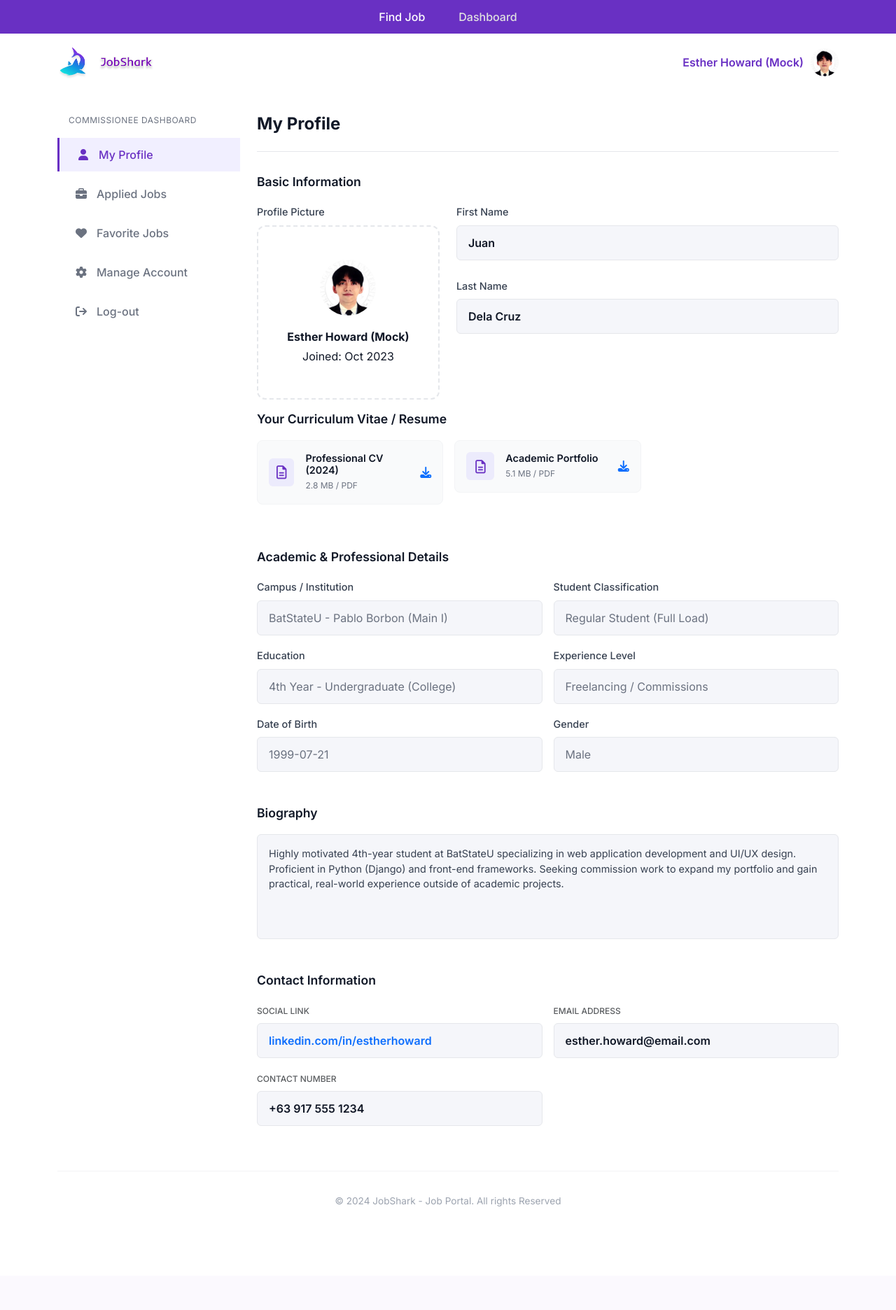
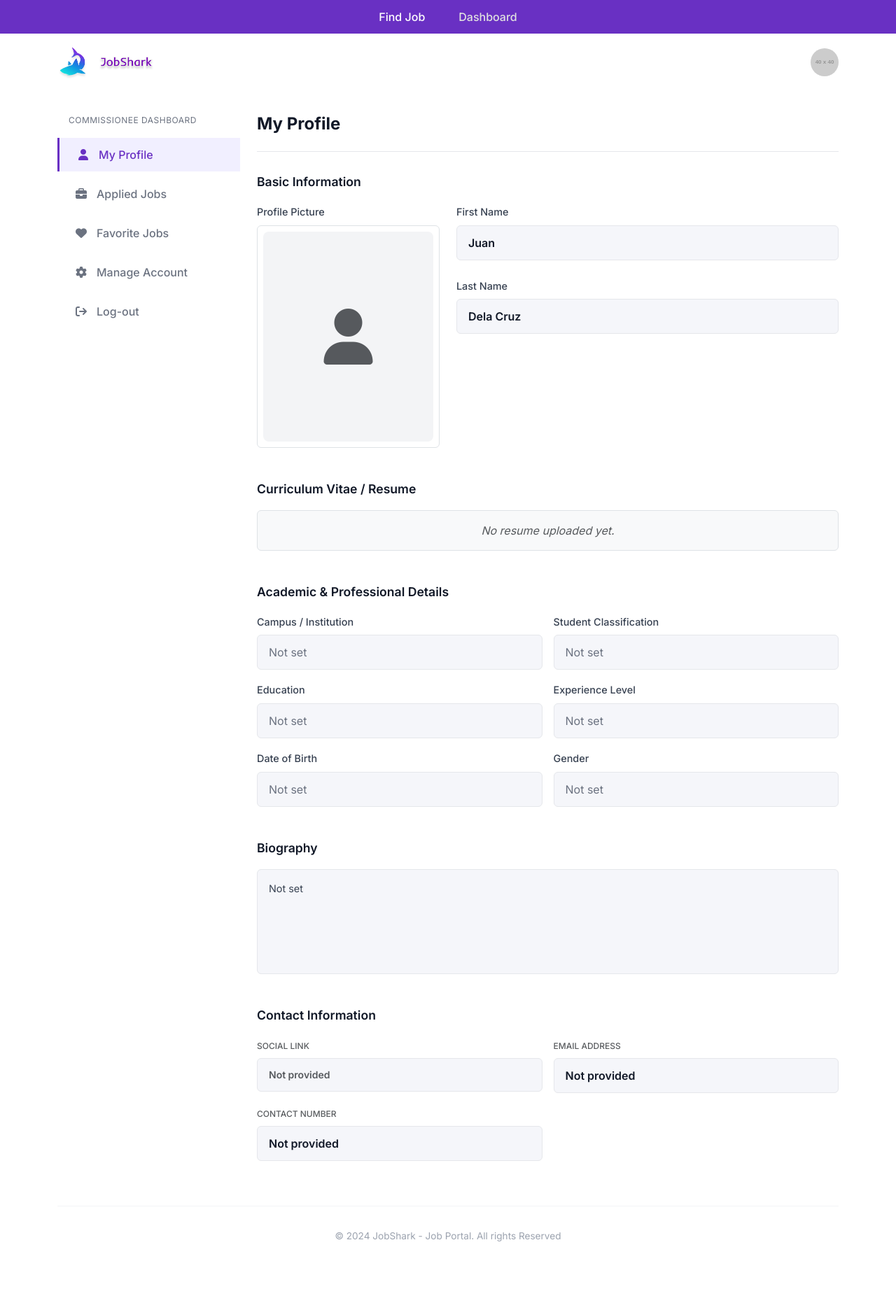
Before and after one commit to Shinnbeegpp/DSA-FINAL-PROJECT, a Django app: page /myprofile/commissionee in a window 1280 px wide. Shown: the whole page at 70% size. Before the commit the page ends 1724 px from the top, so only its background shows below. Run offline with Django 5.2, Linux system fonts and the light colour scheme; grey boxes labelled with a size stand in for pictures from a placeholder-image service; some libraries are stand-ins or nearby versions.

Commit message:
DONE ALL PROFILE SETTINGS
DONREODNOENOEND

```diff
--- a/jobshark/urls.py
+++ b/jobshark/urls.py
@@ -26,7 +26,7 @@ from users.views import homepage, sign_in, find_job_notsigned
 from users.views import registration, myjobs, find_job_candidate
 from users.views import commissionee_settings, commissioner_settings, post_job
 from users.views import applied_jobs, favorite_jobs, myprofile_commissioner
-from users.views import myprofile_commissionee, upload_resume, delete_resume
+from users.views import myprofile_commissionee, upload_resume, delete_resume, saved_candidates
 
 urlpatterns = [
     path('', homepage, name="homepage"),
@@ -47,6 +47,7 @@ urlpatterns = [
     path('myprofile/commissionee', myprofile_commissionee, name="myprofile_commissionee"),
     path('resume/upload/', upload_resume, name='upload_resume'),
     path('resume/delete/<int:pk>/', delete_resume, name='delete_resume'),
+    path('saved_candidates', saved_candidates, name='saved_candidates')
 ]
 
 if settings.DEBUG:
--- a/users/templates/myprofile_commissionee.html
+++ b/users/templates/myprofile_commissionee.html
@@ -332,15 +332,24 @@
         <div class="container">
             <div class="d-flex justify-content-between align-items-center">
                 <!-- Logo -->
-                <a class="navbar-brand d-flex align-items-center" href="#">
+                <a class="navbar-brand d-flex align-items-center" href="{% url 'myprofile_commissionee' %}">
                     <img src={% static "images/logo_name.png" %} alt="JobShark Logo"
-                    onerror="this.src='https://placehold.co/150x40/6c63ff/ffffff?text=JobShark&font=inter'; this.onerror=null;">
+                    onerror="this.src='https://placehold.co/150x40/6930C3/ffffff?text=JobShark&font=inter'; this.onerror=null;">
                 </a>
-                <!-- User Profile -->
-                <div class="user-profile">
-                    <span class="user-name d-none d-md-block">{{ user.first_name|default:"Esther Howard" }} {{ user.last_name|default:"(Mock)" }}</span>
-                    <img src="images/cris.jpg" alt="Profile" class="user-avatar"
-                         onerror="this.src='https://placehold.co/40x40/E5E7EB/9CA3AF?text=U'; this.onerror=null;">
+
+                <div class="d-flex align-items-center gap-4">
+                    <div class="user-profile">
+                        <!-- Use Django template tags for user info -->
+                        <span class="user-name d-none d-md-block">
+                            {{ user.username }}
+                        </span>
+
+                        {% if user.userprofile.profile_picture %}
+                            <img src="{{ user.userprofile.profile_picture.url }}" alt="Profile" class="user-avatar">
+                        {% else %}
+                            <img src="https://placehold.co/40x40/E5E7EB/9CA3AF?text=U" alt="Profile" class="user-avatar">
+                        {% endif %}
+                    </div>
                 </div>
             </div>
         </div>
@@ -394,15 +403,20 @@
                         <!-- Photo Display -->
                         <div class="col-md-4">
                             <label class="form-label">Profile Picture</label>
-                            <div class="profile-display-box flex flex-col justify-center items-center h-full">
+                            <div class="p-2 border rounded" style="background-color: #fff;">
 
-                                <img src="images/cris.jpg" alt="Profile" style="width: 80px; height: 80px; border-radius: 50%; object-fit: cover; margin-bottom: 10px;"
-                                     onerror="this.src='https://placehold.co/80x80/E5E7EB/9CA3AF?text=U'; this.onerror=null;">
+                                {% if user.userprofile.profile_picture %}
+                                    <img src="{{ user.userprofile.profile_picture.url }}"
+                                        alt="Profile"
+                                        class="img-fluid"
+                                        style="width: 100%; height: 300px; object-fit: cover; object-position: center; border-radius: 8px;">
+                                {% else %}
+                                    <div class="d-flex align-items-center justify-content-center"
+                                        style="width: 100%; height: 300px; background-color: #F3F4F6; border-radius: 8px;">
+                                        <i class="fa-solid fa-user text-muted" style="font-size: 5rem;"></i>
+                                    </div>
+                                {% endif %}
 
-                                <div class="fw-bold mb-1 mt-2">
-                                    {{ user.first_name|default:"Esther Howard" }} {{ user.last_name|default:"(Mock)" }}
-                                </div>
-                                <div class="upload-subtext">Joined: {{ user.date_joined|date:"M Y"|default:"Oct 2023" }}</div>
                             </div>
                         </div>
                         <!-- Full Name Display -->
@@ -426,33 +440,40 @@
 
                 <!-- CV/Resume Section (DISPLAY MODE - VIEW ONLY) -->
                 <section class="mb-5">
-                    <h5 class="section-title">Your Curriculum Vitae / Resume</h5>
+                    <h5 class="section-title">Curriculum Vitae / Resume</h5>
                     <div class="row g-3">
-                        <!-- Resume Card 1 (Display Only) -->
+
+                        {% for resume in user.resumes.all %}
                         <div class="col-md-4">
-                            <div class="resume-card">
-                                <div class="file-icon"><i class="fa-regular fa-file-lines"></i></div>
-                                <div class="resume-info"><h6>Professional CV (2024)</h6><span>2.8 MB / PDF</span></div>
-                                <!-- REMOVED DELETE ACTION -->
-                                <a href="#" class="resume-actions text-primary" title="Download">
-                                     <i class="fa-solid fa-download"></i>
+                            <div class="p-3 border rounded d-flex align-items-center justify-content-between" style="background-color: #fff;">
+
+                                <a href="{{ resume.file.url }}" target="_blank" class="text-decoration-none text-dark d-flex align-items-center gap-3 w-100">
+                                    <div class="text-danger">
+                                        <i class="fa-regular fa-file-pdf fs-3"></i>
+                                    </div>
+
+                                    <div style="overflow: hidden;">
+                                        <h6 class="mb-0 text-truncate" style="max-width: 150px; font-size: 0.95rem;">
+                                            {{ resume.filename }}
+                                        </h6>
+
+                                    </div>
                                 </a>
+
+                                <a href="{{ resume.file.url }}" download class="text-secondary ms-2" title="Download">
+                                    <i class="fa-solid fa-download"></i>
+                                </a>
+
                             </div>
                         </div>
+                        {% empty %}
+                            <div class="col-12">
+                                <div class="p-3 border rounded bg-light text-muted text-center fst-italic">
+                                    No resume uploaded yet.
+                                </div>
+                            </div>
+                        {% endfor %}
 
-                        <!-- Resume Card 2 (Display Only) -->
-                        <div class="col-md-4">
-                            <div class="resume-card">
-                                <div class="file-icon"><i class="fa-regular fa-file-lines"></i></div>
-                                <div class="resume-info"><h6>Academic Portfolio</h6><span>5.1 MB / PDF</span></div>
-                                <!-- REMOVED DELETE ACTION -->
-                                <a href="#" class="resume-actions text-primary" title="Download">
-                                     <i class="fa-solid fa-download"></i>
-                                </a>
-                            </div>
-                        </div>
-
-                        <!-- REMOVED ADD RESUME BOX -->
                     </div>
                 </section>
 
@@ -464,7 +485,7 @@
                         <div class="col-md-6">
                             <label class="form-label">Campus / Institution</label>
                             <div class="display-box display-box-muted">
-                                BatStateU - Pablo Borbon (Main I)
+                                {{ user.userprofile.campus_institution|default:"Not set" }}
                             </div>
                         </div>
 
@@ -472,28 +493,29 @@
                         <div class="col-md-6">
                             <label class="form-label">Student Classification</label>
                             <div class="display-box display-box-muted">
-                                Regular Student (Full Load)
+                                {{ user.userprofile.student_classification|default:"Not set" }}
                             </div>
                         </div>
                         <!-- Education -->
                         <div class="col-md-6">
                             <label class="form-label">Education</label>
                             <div class="display-box display-box-muted">
-                                4th Year - Undergraduate (College)
+                                {{ user.userprofile.education|default:"Not set" }}
                             </div>
                         </div>
                         <!-- Experience Level -->
                         <div class="col-md-6">
                             <label class="form-label">Experience Level</label>
                             <div class="display-box display-box-muted">
-                                Freelancing / Commissions
+                                {{ user.userprofile.experience_level|default:"Not set" }}
                             </div>
                         </div>
                         <!-- Date of Birth -->
                         <div class="col-md-6">
                             <label class="form-label">Date of Birth</label>
                             <div class="display-box display-box-muted">
-                                1999-07-21
+
+                                {{ user.userprofile.date_of_birth|date:"F j, Y"|default:"Not set" }}
                             </div>
                         </div>
 
@@ -501,7 +523,7 @@
                         <div class="col-md-6">
                             <label class="form-label">Gender</label>
                             <div class="display-box display-box-muted">
-                                Male
+                                {{ user.userprofile.gender|default:"Not set" }}
                             </div>
                         </div>
 
@@ -513,8 +535,7 @@
                     <h5 class="section-title">Biography</h5>
                     <div class="bio-display-container">
                         <p class="mb-0">
-                            Highly motivated 4th-year student at BatStateU specializing in web application development and UI/UX design. Proficient in Python (Django) and front-end frameworks. Seeking commission work to expand my portfolio and gain practical, real-world experience outside of academic projects.
-                        </p>
+                            {{ user.userprofile.biography|default:"Not set" }}
                     </div>
                     <!-- REMOVED SAVE BUTTONS -->
                 </section>
@@ -526,22 +547,26 @@
                         <div class="col-md-6">
                             <label class="form-label text-uppercase text-muted" style="font-size: 0.75rem !important;">Social Link</label>
                             <div class="display-box">
-                                <a href="https://linkedin.com/in/estherhoward" target="_blank" class="text-decoration-none text-primary">
-                                    linkedin.com/in/estherhoward
-                                </a>
+                                {% if user.userprofile.social_link %}
+                                    <a href="{{ user.userprofile.social_link }}" target="_blank" class="text-decoration-none text-primary text-truncate" style="max-width: 100%; display: block;">
+                                        {{ user.userprofile.social_link }}
+                                    </a>
+                                {% else %}
+                                    <span class="text-muted small">Not provided</span>
+                                {% endif %}
                             </div>
                         </div>
                         <div class="col-md-6">
                             <label class="form-label text-uppercase text-muted" style="font-size: 0.75rem !important;">Email Address</label>
                             <div class="display-box">
-                                {{ user.email|default:"esther.howard@email.com" }}
+                                 {{ user.email|default:"Not provided" }}
                             </div>
                         </div>
 
                         <div class="col-md-6">
                             <label class="form-label text-uppercase text-muted" style="font-size: 0.75rem !important;">Contact Number</label>
                             <div class="display-box">
-                                +63 917 555 1234
+                                {{ user.userprofile.phone_number|default:"Not provided" }}
                             </div>
                         </div>
                     </div>
--- a/users/views.py
+++ b/users/views.py
@@ -211,3 +211,6 @@ def applied_jobs(request):
 #@login_required
 def favorite_jobs(request):
     return render(request,'favorite_jobs.html')
+
+def saved_candidates(request):
+    return render(request,'saved_candidates.html')
```
Also changed, not shown: users/templates/commissionee_settings.html (+58 -14 lines), users/templates/commissioner_settings.html (+26 -12 lines), users/templates/myjobs.html (+10 -6 lines), users/templates/myprofile_commissioner.html (+29 -26 lines), users/templates/post_job.html (+10 -6 lines), users/templates/saved_candidates.html (+24 -8 lines), media/profile_pics/29d06e8e-e23c-4eae-9a6e-113f9f8081ad.jpg (added), media/profile_pics/29d06e8e-e23c-4eae-9a6e-113f9f8081ad_5CmnysV.jpg (added), media/profile_pics/7db83531-db70-4882-8137-0dc15be9eec4.jpg (added), media/profile_pics/bg.jpg (added), 1 other file.
